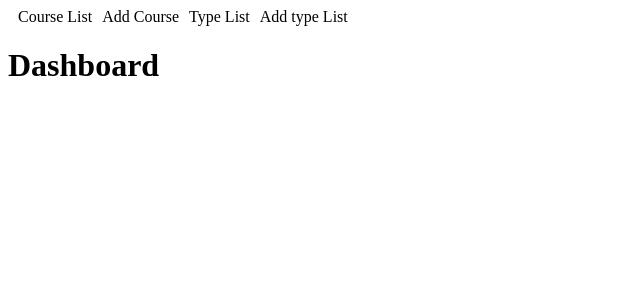
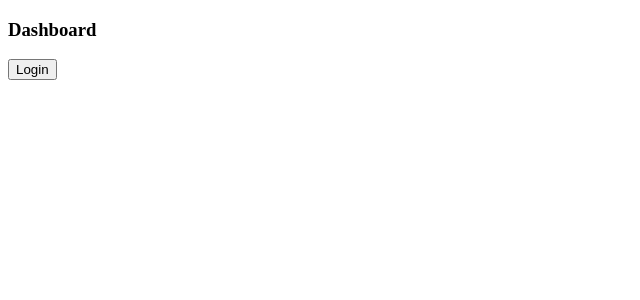
Before and after one commit to felixa1243/react-enigma-course, a React (Vite) app: page / in a window 1280 px wide. Shown: the top 300 px of the page, without its empty margins (0-640 px from the left). Built offline with nearby package versions, Linux system fonts and the light colour scheme.

Commit message:
[FEAT] Add ProtectedRoutes

```diff
--- a/src/App.jsx
+++ b/src/App.jsx
@@ -1,35 +1,46 @@
 import Navbar from "./components/Navbar.jsx";
-import {Route, Routes} from 'react-router-dom';
+import {Route, Routes, Outlet, Navigate, useNavigate} from 'react-router-dom';
 import CourseList from "./page/CourseList.jsx";
 import AddCourse from "./page/AddCourse.jsx";
 import EditCourse from "./page/EditCourse.jsx";
 import {ROUTES} from "./constant/index.js";
 import TypeList from "./page/TypeList.jsx";
 import AddType from "./page/AddType.jsx";
+import {useEffect, useState} from "react";
+import Home from "./page/Home.jsx";
+import ProtectedRoute from "./components/ProtectedRoutes.jsx";
 
 function App() {
-    // const menu = [
-    //     {path: "/",index:true, element: <h1>Dashboard Page</h1>},
-    //     {path: ROUTES.COURSE_LIST, element: <CourseList/>},
-    //     {path: ROUTES.TYPE_LIST, element: <TypeList/>},
-    //     {path: ROUTES.ADD_COURSE, element: <AddCourse/>},
-    //     {path: ROUTES.ADD_TYPE, element: <AddType/>},
-    //     {path:`${ROUTES.EDIT_COURSE}/:id`, element: <EditCourse/>},
-    //     {path: '*', element: <h1>Not found</h1>}
-    // ]
+    const navigate = useNavigate()
+    const Wrapper = (props) => {
+        return (
+            <div>
+                <h3>{props.title}</h3>
+                <Outlet/>
+            </div>
+        )
+    }
+    const [isLoggedIn, setLoggedIn] = useState(false)
+    useEffect(() => console.log(isLoggedIn), [isLoggedIn])
     return (
         <div className="App">
-            <Navbar/>
             <Routes>
-                <Route path={'/'} element={<h1>Dashboard</h1>} index={true}/>
-                <Route path={ROUTES.COURSE_LIST}>
+                <Route element={<Home onClick={() => {
+                    setLoggedIn(true)
+                }}
+                                      isLoggedIn={isLoggedIn}
+                />} index={true}/>
+                <Route path={ROUTES.HOME}
+                       element={<ProtectedRoute isLoggedIn={isLoggedIn} onClick={() => setLoggedIn(false)}/>}>
+                    <Route path={ROUTES.COURSE_LIST} element={<Wrapper title={'Courses'}/>}>
                         <Route element={<CourseList/>} index={true}/>
                         <Route path={ROUTES.ADD_COURSE} element={<AddCourse/>}/>
                         <Route path={`${ROUTES.EDIT_COURSE}/:id`} element={<EditCourse/>}/>
                     </Route>
-                <Route path={ROUTES.TYPE_LIST}>
+                    <Route path={ROUTES.TYPE_LIST} element={<Wrapper title={'Types'}/>}>
                         <Route element={<TypeList/>} index={true}/>
                         <Route path={ROUTES.ADD_TYPE} element={<AddType/>}/>
+                    </Route>
                 </Route>
                 <Route path={'*'} element={<h3>Not found</h3>}/>
 
--- /dev/null
+++ b/src/components/ProtectedRoutes.jsx
@@ -0,0 +1,23 @@
+import {Navigate, Outlet} from "react-router-dom";
+import {ROUTES} from "../constant/index.js";
+import Navbar from "./Navbar.jsx";
+
+const ProtectedRoute = ({isLoggedIn, onClick}) => {
+    if (!isLoggedIn) {
+        return <Navigate to={ROUTES.HOME}/>
+    }
+    return (
+        <div>
+            <div style={{
+                display: 'flex',
+                gap: '10px'
+            }}>
+                <Navbar/>
+                <button onClick={onClick}>Logout</button>
+            </div>
+            <hr/>
+            <Outlet/>
+        </div>
+    )
+}
+export default ProtectedRoute
--- /dev/null
+++ b/src/page/Home.jsx
@@ -0,0 +1,16 @@
+import Navbar from "../components/Navbar.jsx";
+import {Navigate} from "react-router-dom";
+import {ROUTES} from "../constant/index.js";
+
+const Home = ({onClick, isLoggedIn}) => {
+    if (isLoggedIn) {
+        return <Navigate to={ROUTES.COURSE_LIST}/>
+    }
+    return (
+        <>
+            <h3>Dashboard</h3>
+            <button onClick={() => onClick()}>Login</button>
+        </>
+    )
+}
+export default Home
```
Lines whose indentation alone changed are shown as unchanged.
